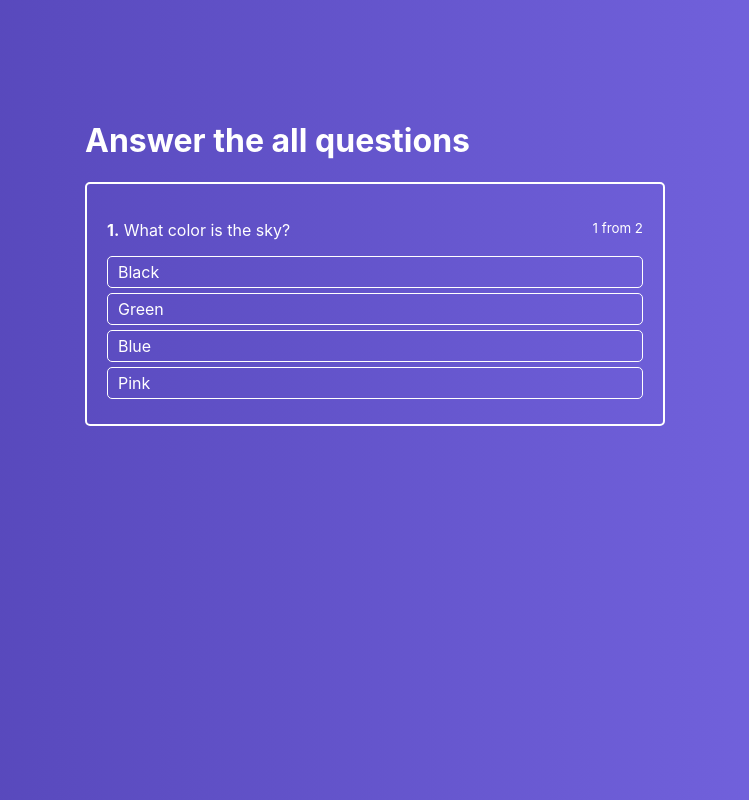
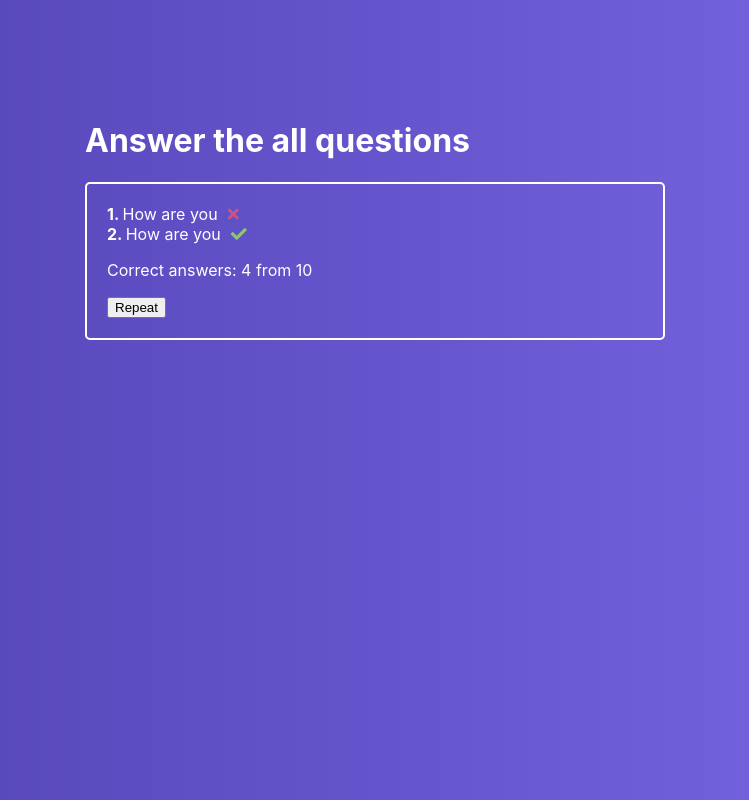
Before and after one commit to AlexGlau/react-quiz, a React (Create React App) app: page / in a window 1280 px wide. Shown: the whole page, without its empty margins (265-1014 px from the left). Built offline with nearby package versions, Linux system fonts and the light colour scheme.

Commit message:
Import of FinishedQuiz to Quiz

```diff
--- a/src/containers/Quiz/Quiz.jsx
+++ b/src/containers/Quiz/Quiz.jsx
@@ -1,10 +1,12 @@
 import React, { Component } from 'react';
 import classes from './Quiz.module.css';
 import ActiveQuiz from '../../components/ActiveQuiz/AcitveQuiz.jsx';
+import FinishedQuiz from '../../components/FinishedQuiz/FinishedQuiz.jsx';
 
 
 class Quiz extends Component {
   state = {
+    isFinished: true,
     activeQuestion: 0,
     answerState: null,
     quiz: [
@@ -53,6 +55,10 @@ class Quiz extends Component {
 
       const timeout = window.setTimeout(() => {
         if (this.isQuizFinished()) {
+          this.setState({
+            isFinished: true
+          });
+
           console.log('Finished');
         } else {
           this.setState({
@@ -74,7 +80,10 @@ class Quiz extends Component {
       <div className={classes.Quiz}>
         <div className={classes.QuizWrapper}>
           <h1>Answer the all questions</h1>
-          <ActiveQuiz
+          {
+            this.state.isFinished
+            ? <FinishedQuiz />
+            : <ActiveQuiz
                 question={this.state.quiz[this.state.activeQuestion].question}
                 answers={this.state.quiz[this.state.activeQuestion].answers}
                 onAnswerClick={this.onAnswerClickHandler}
@@ -82,6 +91,7 @@ class Quiz extends Component {
                 answerNumber={this.state.activeQuestion + 1}
                 state={this.state.answerState}
             />
+          }
         </div>
       </div>
     );
```
Lines whose indentation alone changed are shown as unchanged.
